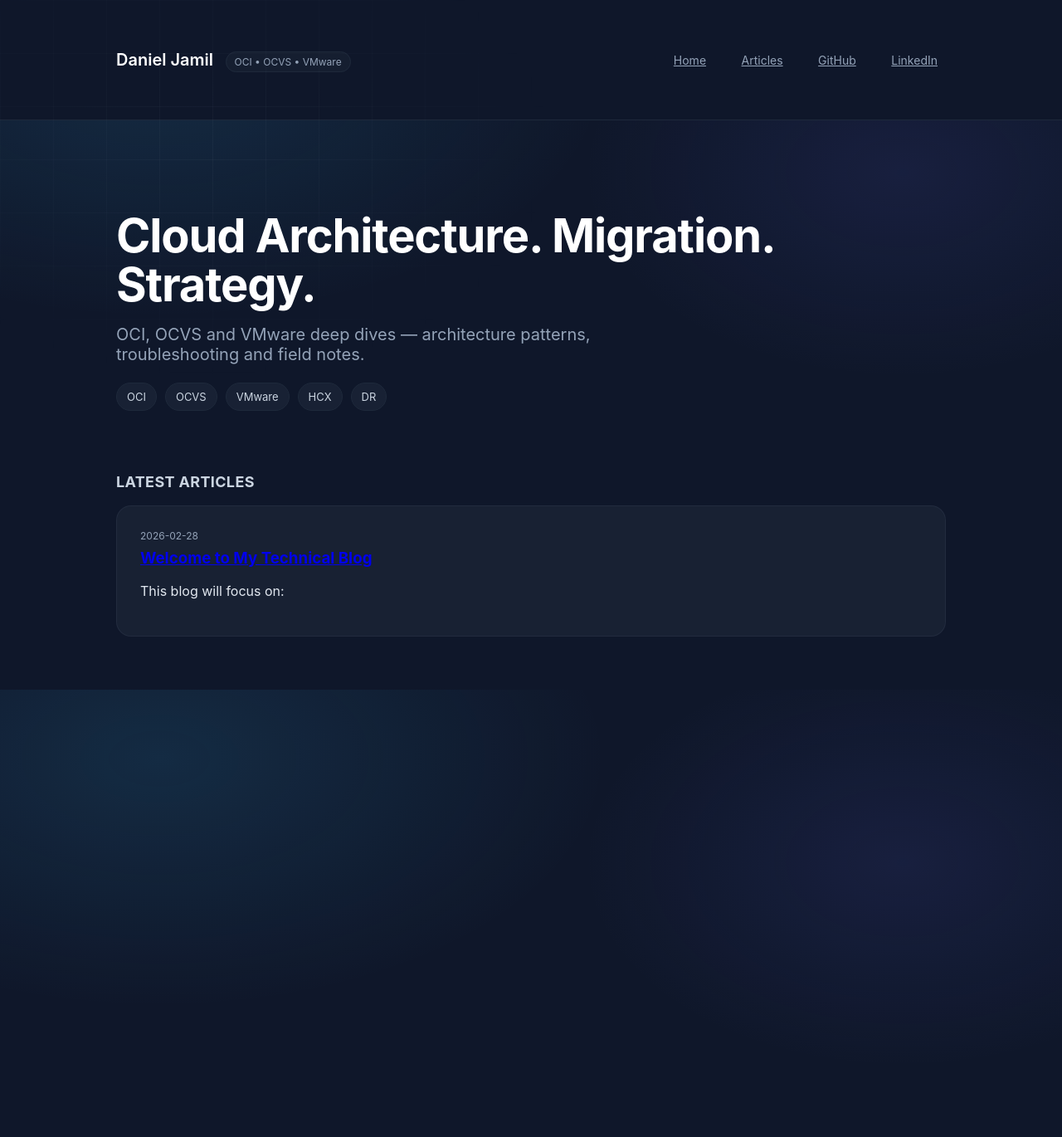
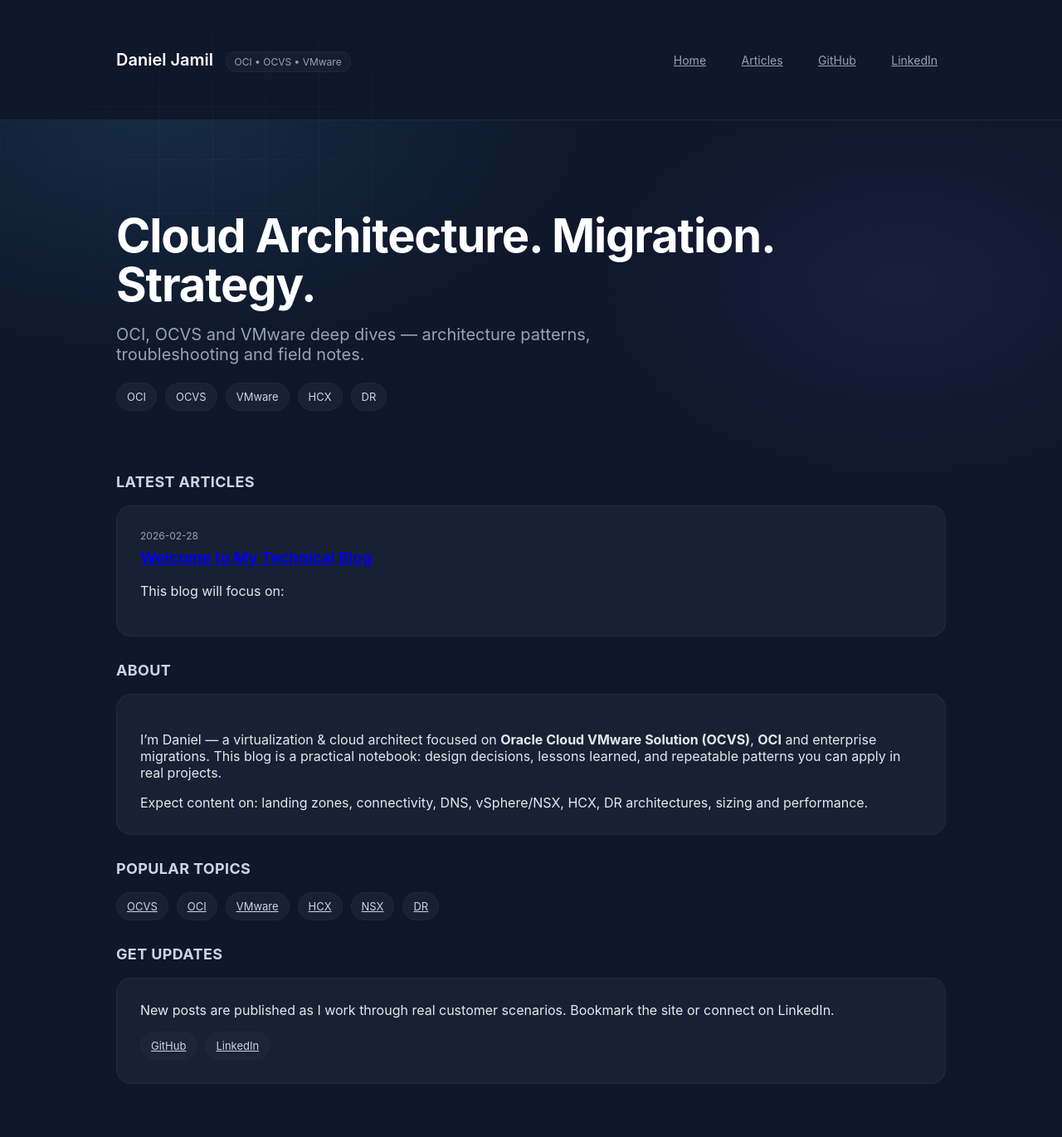
Before and after one commit to Daniel-Jamil/danieljamil.github.io, a Jekyll site: the page built from index.md, in a window 1280 px wide. Shown: the whole page at 83% size. Built offline with Jekyll 4.4.1, drawn with Linux system fonts in a browser that asks for light colours.

Commit message:
Update index.md

```diff
--- a/index.md
+++ b/index.md
@@ -3,11 +3,9 @@
 title: Home
 ---
 
-<div class="hero">
+<section class="hero">
   <h1>Cloud Architecture. Migration. Strategy.</h1>
-  <p>
-    OCI, OCVS and VMware deep dives — architecture patterns, troubleshooting and field notes.
-  </p>
+  <p>OCI, OCVS and VMware deep dives — architecture patterns, troubleshooting and field notes.</p>
 
   <div class="hero-badges">
     <span class="badge">OCI</span>
@@ -16,14 +14,49 @@
     <span class="badge">HCX</span>
     <span class="badge">DR</span>
   </div>
-</div>
+</section>
 
-<h2 id="articles" class="section-title">Latest Articles</h2>
+<h2 id="articles" class="section-title">Latest articles</h2>
 
-{% for post in site.posts %}
+{% for post in site.posts limit:6 %}
 <div class="post-card">
   <div class="post-meta">{{ post.date | date: "%Y-%m-%d" }}</div>
   <h3><a href="{{ post.url }}">{{ post.title }}</a></h3>
-  <p>{{ post.excerpt }}</p>
+  {% if post.excerpt %}
+    <p>{{ post.excerpt | strip_html | truncate: 160 }}</p>
+  {% endif %}
 </div>
 {% endfor %}
+
+<h2 class="section-title">About</h2>
+<div class="post-card">
+  <p>
+    I’m Daniel — a virtualization & cloud architect focused on <strong>Oracle Cloud VMware Solution (OCVS)</strong>,
+    <strong>OCI</strong> and enterprise migrations. This blog is a practical notebook: design decisions, lessons learned,
+    and repeatable patterns you can apply in real projects.
+  </p>
+  <p style="margin:0;">
+    Expect content on: landing zones, connectivity, DNS, vSphere/NSX, HCX, DR architectures, sizing and performance.
+  </p>
+</div>
+
+<h2 class="section-title">Popular topics</h2>
+<div class="hero-badges" style="margin-bottom:10px;">
+  <a class="badge" href="/tag/ocvs/">OCVS</a>
+  <a class="badge" href="/tag/oci/">OCI</a>
+  <a class="badge" href="/tag/vmware/">VMware</a>
+  <a class="badge" href="/tag/hcx/">HCX</a>
+  <a class="badge" href="/tag/nsx/">NSX</a>
+  <a class="badge" href="/tag/dr/">DR</a>
+</div>
+
+<h2 class="section-title">Get updates</h2>
+<div class="post-card">
+  <p style="margin-top:0;">
+    New posts are published as I work through real customer scenarios. Bookmark the site or connect on LinkedIn.
+  </p>
+  <div class="hero-badges">
+    <a class="badge" href="https://github.com/" target="_blank" rel="noopener">GitHub</a>
+    <a class="badge" href="https://www.linkedin.com/" target="_blank" rel="noopener">LinkedIn</a>
+  </div>
+</div>
```
